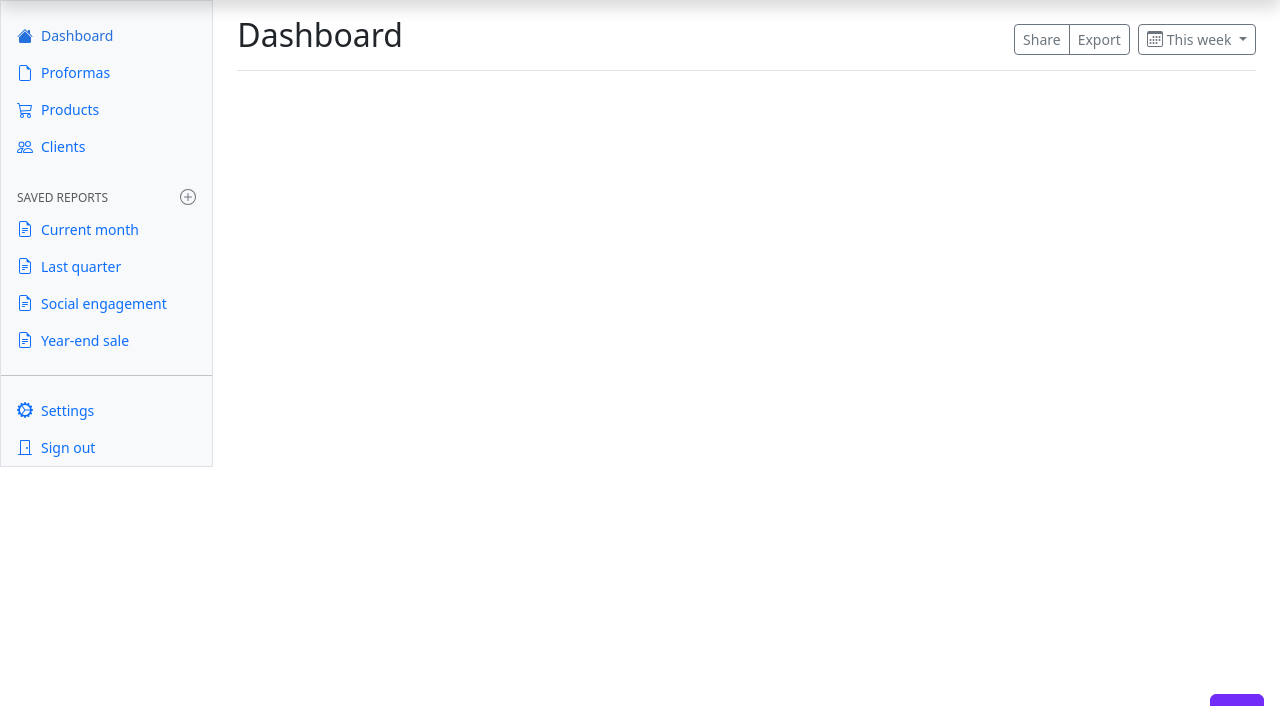
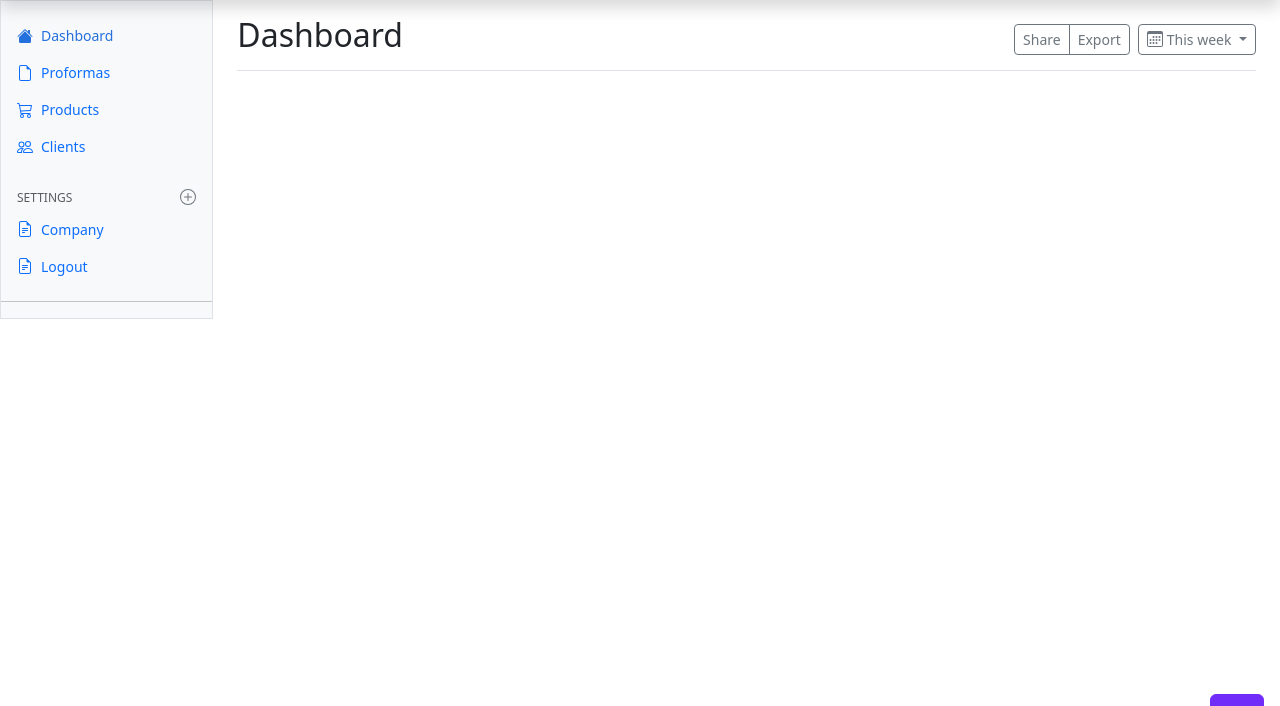
Before and after one commit to hedonazur/fillable-form, a Django app: page /formApp/ in a window 1280 px wide. Shown: the part 48-754 px from the top of the page. Run offline with Django 5.2, Linux system fonts and the light colour scheme; the visitor is signed in with stand-in values (Sample User, id 1); some libraries are stand-ins or nearby versions.

Commit message:
added company Settings page

```diff
--- a/formApp/urls.py
+++ b/formApp/urls.py
@@ -5,11 +5,11 @@ from . import views
 urlpatterns = [
     path('', views.index, name='formPage'),
     path('clients/', views.clients, name='clients'),
+    path("company/", views.companySettings, name='company'),
     path('products/', views.products, name='products'),
     path("proformas/", views.proformas, name='proformas'),
     path('i18n/', include('django.conf.urls.i18n')),
     #Create url paths
     path("proformas/create", views.createProforma, name='create-proforma'),
     path("proformas/create-build/<slug:slug>", views.createBuildProforma, name='create-built-proforma'),
-
 ]
--- a/formApp/views.py
+++ b/formApp/views.py
@@ -2,10 +2,10 @@ from django.contrib.auth.decorators import login_required
 from django.shortcuts import render, redirect
 from django.utils import timezone
 from django.utils.translation import gettext as _
-from .models import Client, Product, Proforma
+from .models import Client, Product, Proforma, Settings
 from .forms import ClientForm, ProductForm, ProformaForm, ClientSelectForm
 from django.contrib import messages
-from django.views.generic import ListView
+from django.views.generic import ListView, DetailView
 from django.views.generic.edit import CreateView
 from django.contrib.auth.mixins import LoginRequiredMixin
 from uuid import uuid4
@@ -127,3 +127,9 @@ def createBuildProforma(request, slug):
             return render(request, 'formApp/proforma_create.html', context)
 
     return render(request, 'formApp/proforma_create.html', context)
+
+
+def companySettings(request):
+    company = Settings.objects.get(clientFirstName='Office Solutions')
+    context = {'company': company}
+    return render(request, 'formApp/company.html', context)
--- a/templates/formApp/base_formApp.html
+++ b/templates/formApp/base_formApp.html
@@ -164,54 +164,27 @@
           </ul>
 
           <h6 class="sidebar-heading d-flex justify-content-between align-items-center px-3 mt-4 mb-1 text-body-secondary text-uppercase">
-            <span>Saved reports</span>
+            <span>Settings</span>
             <a class="link-secondary" href="#" aria-label="Add a new report">
               <svg class="bi"><use xlink:href="#plus-circle"></use></svg>
             </a>
           </h6>
           <ul class="nav flex-column mb-auto">
             <li class="nav-item">
-              <a class="nav-link d-flex align-items-center gap-2" href="#">
+              <a class="nav-link d-flex align-items-center gap-2" href="{% url 'company' %}">
                 <svg class="bi"><use xlink:href="#file-earmark-text"></use></svg>
-                Current month
+                Company
               </a>
             </li>
             <li class="nav-item">
               <a class="nav-link d-flex align-items-center gap-2" href="#">
                 <svg class="bi"><use xlink:href="#file-earmark-text"></use></svg>
-                Last quarter
-              </a>
-            </li>
-            <li class="nav-item">
-              <a class="nav-link d-flex align-items-center gap-2" href="#">
-                <svg class="bi"><use xlink:href="#file-earmark-text"></use></svg>
-                Social engagement
-              </a>
-            </li>
-            <li class="nav-item">
-              <a class="nav-link d-flex align-items-center gap-2" href="#">
-                <svg class="bi"><use xlink:href="#file-earmark-text"></use></svg>
-                Year-end sale
+                Logout
               </a>
             </li>
           </ul>
 
           <hr class="my-3">
-
-          <ul class="nav flex-column mb-auto">
-            <li class="nav-item">
-              <a class="nav-link d-flex align-items-center gap-2" href="#">
-                <svg class="bi"><use xlink:href="#gear-wide-connected"></use></svg>
-                Settings
-              </a>
-            </li>
-            <li class="nav-item">
-              <a class="nav-link d-flex align-items-center gap-2" href="#">
-                <svg class="bi"><use xlink:href="#door-closed"></use></svg>
-                Sign out
-              </a>
-            </li>
-          </ul>
         </div>
       </div>
     </div>
--- a/templates/section_header.html
+++ b/templates/section_header.html
@@ -23,8 +23,8 @@
                   <div class="form-group">
                     <button type="submit" class="btn btn-primary">{% trans "Log Out" %}</button>
                   </div>
-                </form>
-            {% else %}
+              </form>
+              {% else %}
             <a href="{% url 'login' %}">
               <button type="button" class="btn btn-outline-primary me-2">
                 {% trans "Log In" %}
```
Also changed, not shown: templates/formApp/company.html (added, +37 -0 lines).
